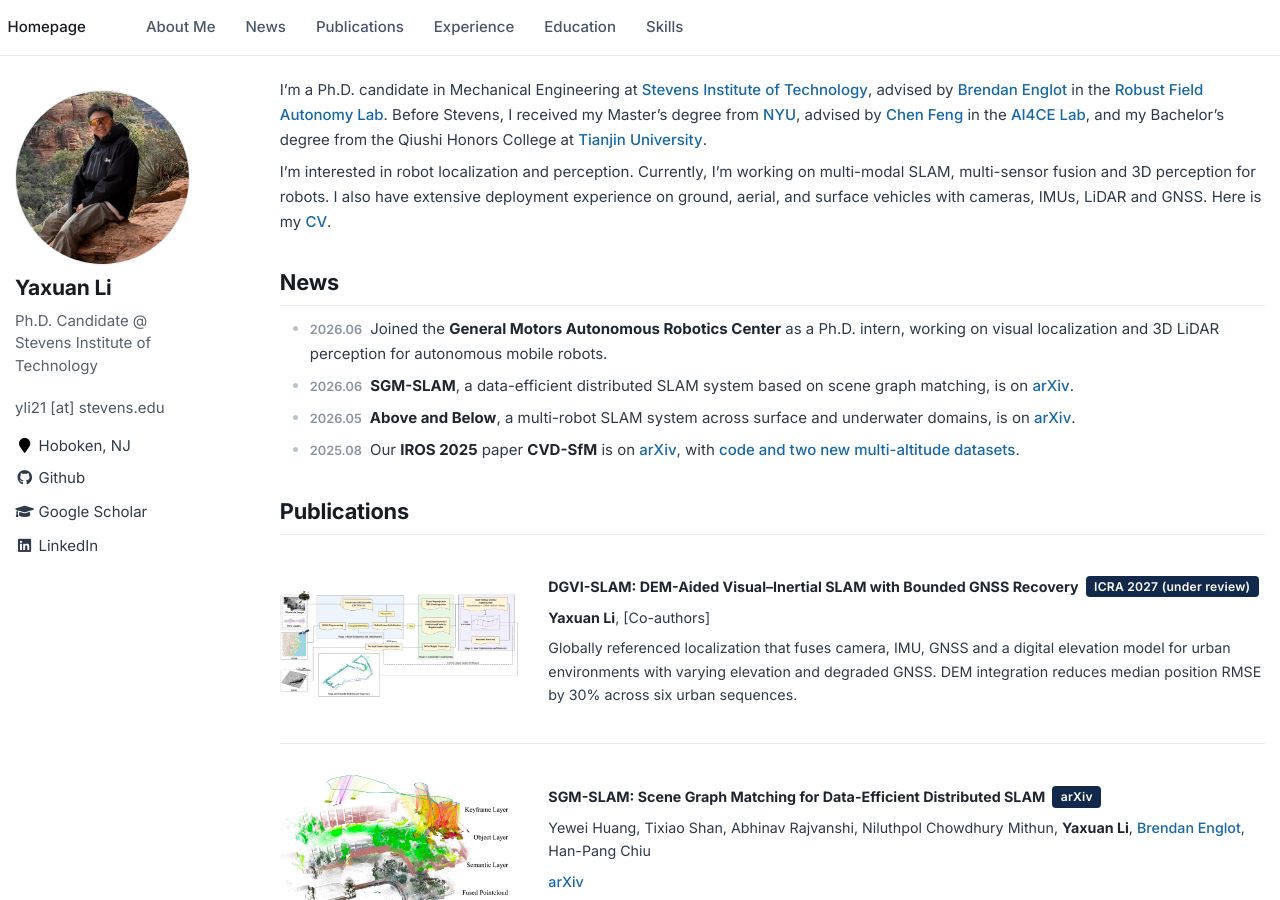
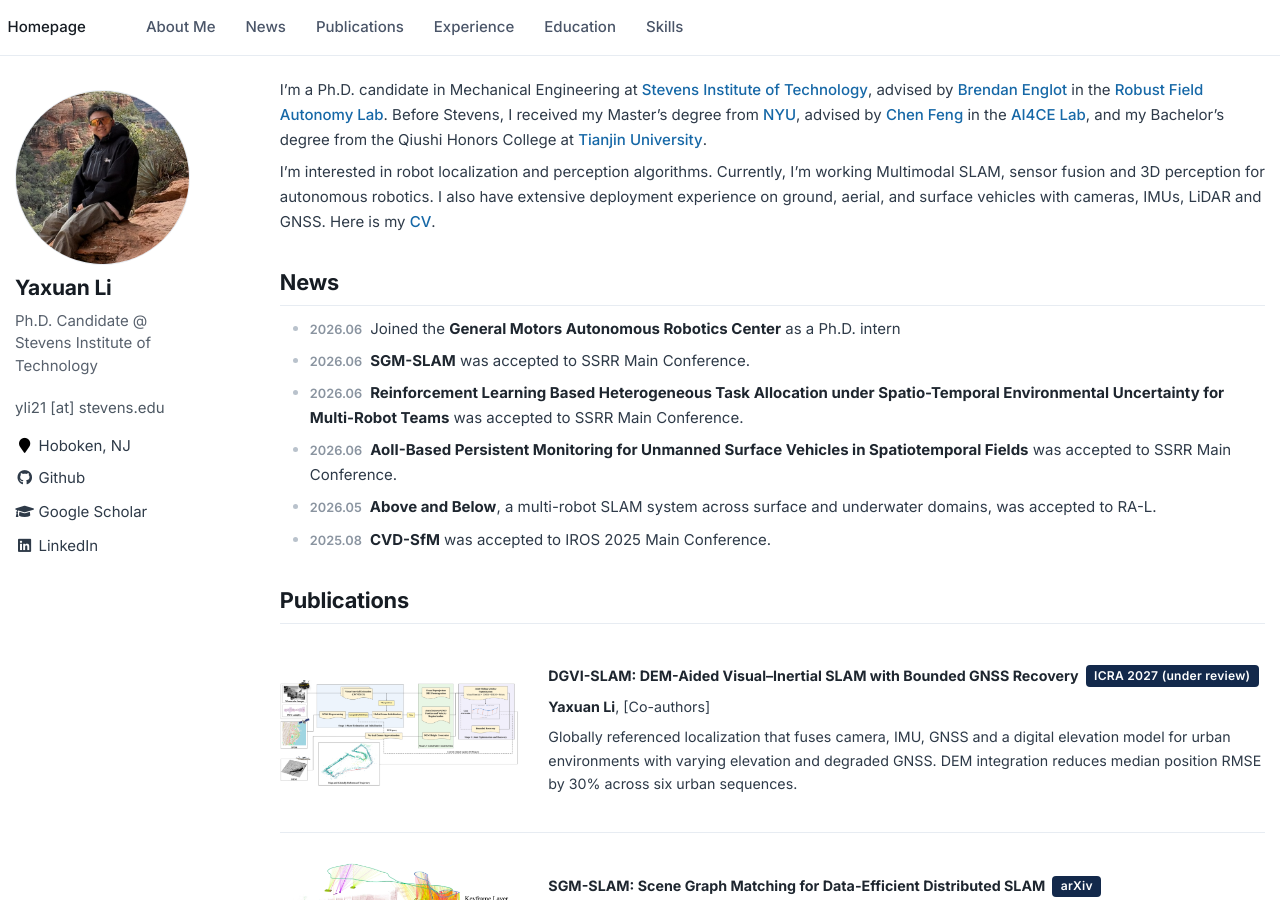
Before and after one commit to yaxlee/yaxlee.github.io, a Jekyll site: the page built from _pages/about.md, in a window 1280 px wide and 900 px high. Built offline with Jekyll 4.4.1, drawn with Linux system fonts in a browser that asks for light colours.

Commit message:
Update about.md

```diff
--- a/_pages/about.md
+++ b/_pages/about.md
@@ -12,13 +12,15 @@ redirect_from:
 
 I'm a Ph.D. candidate in Mechanical Engineering at [Stevens Institute of Technology](https://www.stevens.edu/), advised by [Brendan Englot](https://scholar.google.com/citations?user=Nd6tX_kAAAAJ&hl=en) in the [Robust Field Autonomy Lab](https://robustfieldautonomylab.github.io/). Before Stevens, I received my Master's degree from [NYU](https://www.nyu.edu/), advised by [Chen Feng](https://scholar.google.com/citations?user=YeG8ZM0AAAAJ&hl=en) in the [AI4CE Lab](https://ai4ce.github.io/), and my Bachelor's degree from the Qiushi Honors College at [Tianjin University](https://en.tju.edu.cn/).
 
-I'm interested in robot localization and perception. Currently, I'm working on multi-modal SLAM, multi-sensor fusion and 3D perception for robots. I also have extensive deployment experience on ground, aerial, and surface vehicles with cameras, IMUs, LiDAR and GNSS. Here is my [CV](YaxuanLi.pdf).
+I'm interested in robot localization and perception algorithms. Currently, I'm working Multimodal SLAM, sensor fusion and 3D perception for autonomous robotics. I also have extensive deployment experience on ground, aerial, and surface vehicles with cameras, IMUs, LiDAR and GNSS. Here is my [CV](YaxuanLi.pdf).
 
 # News
-- *2026.06* Joined the **General Motors Autonomous Robotics Center** as a Ph.D. intern, working on visual localization and 3D LiDAR perception for autonomous mobile robots.
-- *2026.06* **SGM-SLAM**, a data-efficient distributed SLAM system based on scene graph matching, is on [arXiv](https://arxiv.org/abs/2606.16881).
-- *2026.05* **Above and Below**, a multi-robot SLAM system across surface and underwater domains, is on [arXiv](https://arxiv.org/abs/2605.09811).
-- *2025.08* Our **IROS 2025** paper **CVD-SfM** is on [arXiv](https://arxiv.org/abs/2508.01936), with [code and two new multi-altitude datasets](https://github.com/RobustFieldAutonomyLab/CVD-SfM).
+- *2026.06* Joined the **General Motors Autonomous Robotics Center** as a Ph.D. intern
+- *2026.06* **SGM-SLAM** was accepted to SSRR Main Conference.
+- *2026.06* **Reinforcement Learning Based Heterogeneous Task Allocation under Spatio-Temporal Environmental Uncertainty for Multi-Robot Teams** was accepted to SSRR Main Conference.
+- *2026.06* **AoII-Based Persistent Monitoring for Unmanned Surface Vehicles in Spatiotemporal Fields** was accepted to SSRR Main Conference.
+- *2026.05* **Above and Below**, a multi-robot SLAM system across surface and underwater domains, was accepted to RA-L.
+- *2025.08* **CVD-SfM** was accepted to IROS 2025 Main Conference.
 
 # Publications
 
```
